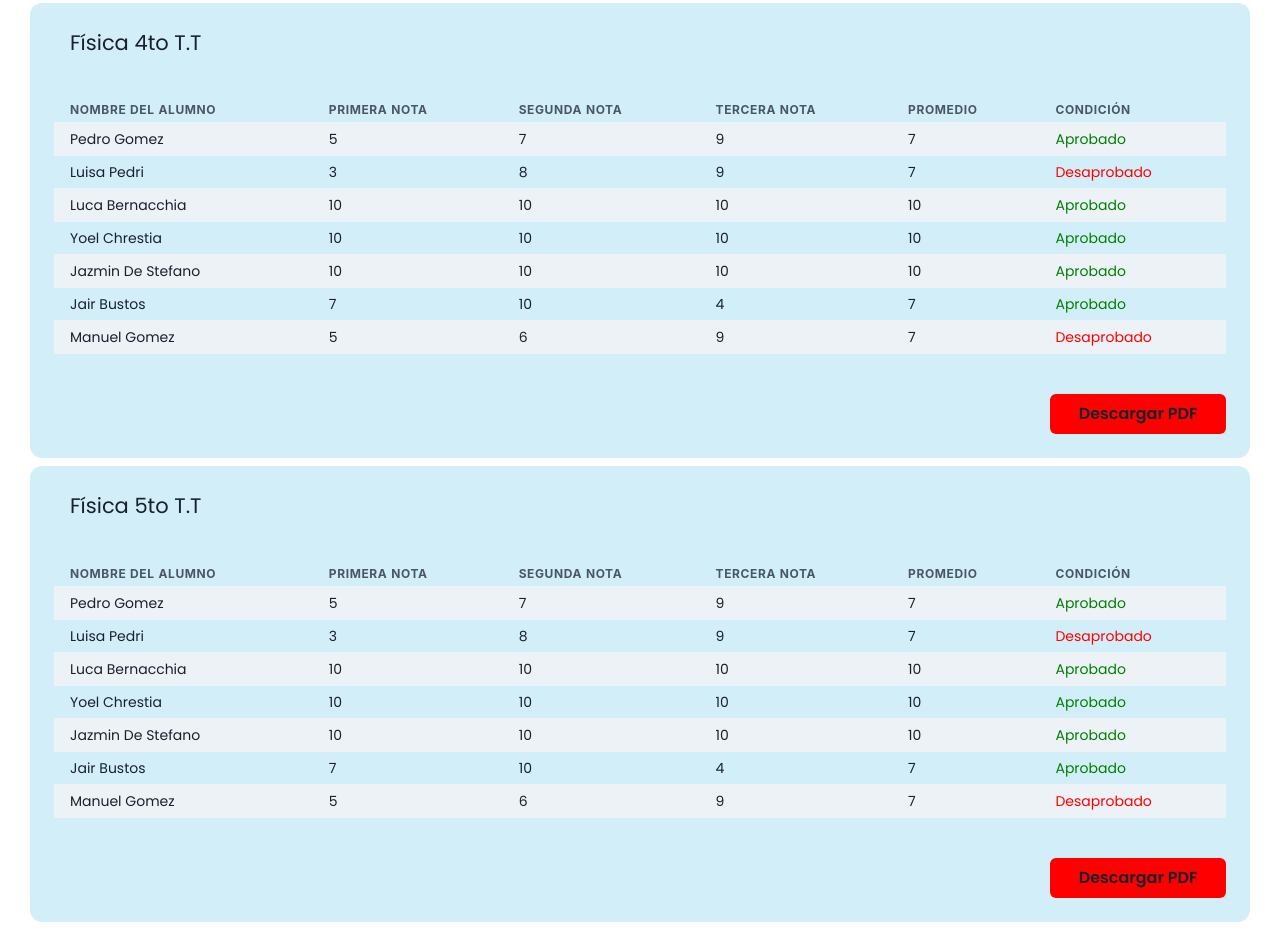
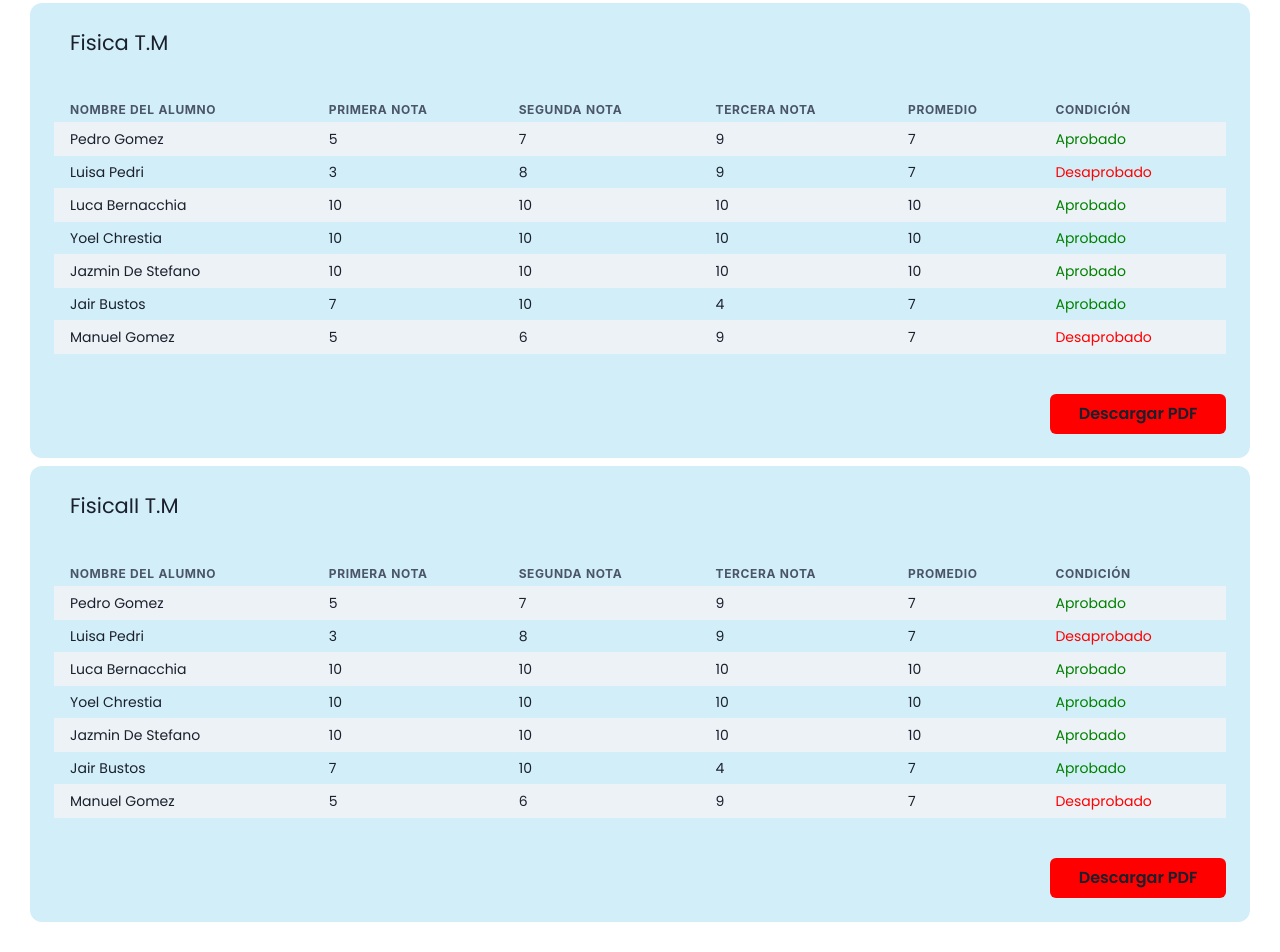
Before and after one commit to YoelChrestia/tp-interfaces, a React (Create React App) app: page /notas in a window 1280 px wide. Shown: the part 649-1601 px from the top of the page. Built offline with nearby package versions, Linux system fonts and the light colour scheme.

Commit message:
Fix Navbar y filtros notas

```diff
--- a/src/App.js
+++ b/src/App.js
@@ -1,42 +1,13 @@
-import { useState } from "react";
-import { ChakraProvider } from "@chakra-ui/react";
-import { Route } from "wouter";
-import Home from "./pages/home/index";
-import Login from "./pages/login/index";
-import Calendar from "./pages/calendar/index";
-import Notas from "./pages/notas/index";
-import Mensajeria from "./pages/mensajeria/index";
-import Materias from "./pages/materias/index";
-import "./App.css";
+import { ChakraProvider } from "@chakra-ui/react"
+import "./App.css"
 import Layout from "./components/Layout";
+import { Router } from "./Router"
 
 function App() {
-  const [filtroMaterias, setFiltroMaterias] = useState("");
-
   return (
     <ChakraProvider>
-      <Route path="/">
-        <Login />
-      </Route>
       <Layout>
-        <Route path="/home">
-          <Home />
-        </Route>
-        <Route path="/materias">
-          <Materias
-            filtroMaterias={filtroMaterias}
-            setFiltroMaterias={setFiltroMaterias}
-          />
-        </Route>
-        <Route path="/notas">
-          <Notas />
-        </Route>
-        <Route path="/mensajeria">
-          <Mensajeria />
-        </Route>
-        <Route path="/calendario-academico">
-          <Calendar />
-        </Route>
+        <Router/>
       </Layout>
     </ChakraProvider>
   );
--- /dev/null
+++ b/src/Router.js
@@ -0,0 +1,45 @@
+import React from 'react'
+import { Route } from 'wouter'
+import Home from "./pages/home/index"
+import Login from "./pages/login/index"
+import Calendar from "./pages/calendar/index"
+import Notas from "./pages/notas/index"
+import Mensajeria from "./pages/mensajeria/index"
+import Materias from "./pages/materias/index"
+
+export const Router = () => {
+
+
+
+  return (
+    <>
+    <Route path="/">
+        <Login />
+      </Route>
+        <Route path="/home">
+          <Home />
+        </Route>
+        <Route path="/materias">
+          <Materias/>
+        </Route>
+        <Route path="/notas">
+          <Notas materia={""}/>
+        </Route>
+        <Route path="/notas/Matematica">
+          <Notas materia={"Matematica"}/>
+        </Route>
+        <Route path="/notas/Fisica">
+          <Notas materia={"Fisica"}/>
+        </Route>
+        <Route path="/notas/FisicaII">
+          <Notas materia={"FisicaII"}/>
+        </Route>
+        <Route path="/mensajeria">
+          <Mensajeria />
+        </Route>
+        <Route path="/calendario-academico">
+          <Calendar />
+        </Route>
+    </>
+  )
+}
--- a/src/components/Layout.js
+++ b/src/components/Layout.js
@@ -1,12 +1,17 @@
 import { Stack } from "@chakra-ui/react";
+import { useLocation } from "wouter";
 import NavBar from "./NavBar";
 
 const Layout = ({children}) => {
+
+  const [location, setLocation] = useLocation();
+
   return (
-    <Stack p={"30px"}>
-      <NavBar />
-      {children}
-    </Stack>
+    <>
+    {
+      location === '/' ? <>{children}</> : <Stack p={"30px"}><NavBar />{children}</Stack>
+    }
+    </>
   );
 };
 
--- /dev/null
+++ b/src/pages/materias/filtroNotas.js
@@ -0,0 +1,30 @@
+import { Select } from "@chakra-ui/react";
+import { useLocation } from "wouter";
+import { borders } from "../../theme/theme";
+
+export const FiltroNota = ({ materias, value }) => {
+
+  const [location, setLocation] = useLocation();
+
+  return (
+    <Select
+      w={"40%"}
+      bgColor={"white"}
+      size={"sm"}
+      borderRadius={borders.borderRadius}
+      onChange={(e) => setLocation(`/notas/${e.target.value}`)}
+      value={value}
+    >
+      <option value={""}>
+        Selecciona la materia
+      </option>
+      {materias.map((materia) => {
+        return (
+          <>
+            <option value={materia}>{materia}</option>
+          </>
+        );
+      })}
+    </Select>
+  );
+};
--- a/src/pages/materias/index.js
+++ b/src/pages/materias/index.js
@@ -33,7 +33,7 @@ const materias = [
       {
         icono: <Image src={"/images/notas.png"} />,
         texto: "Notas",
-        link: "/notas",
+        link: "/notas/Matematica",
       },
       {
         icono: <Image src={"/images/mensajeria.png"} />,
@@ -60,7 +60,7 @@ const materias = [
       {
         icono: <Image src={"/images/notas.png"} />,
         texto: "Notas",
-        link: "/notas",
+        link: "/notas/Fisica",
       },
       {
         icono: <Image src={"/images/mensajeria.png"} />,
@@ -87,7 +87,7 @@ const materias = [
       {
         icono: <Image src={"/images/notas.png"} />,
         texto: "Notas",
-        link: "/notas",
+        link: "/notas/FisicaII",
       },
       {
         icono: <Image src={"/images/mensajeria.png"} />,
@@ -106,7 +106,7 @@ const nombreMaterias = () => {
   return mats;
 };
 
-const Materias = ({ filtroMaterias, setFiltroMaterias }) => {
+const Materias = () => {
   const [materiaFiltrada, setMateriaFiltrada] = useState("");
   const [materiaMostrar, setMateriaMostrar] = useState([]);
   const direction = useBreakpointValue({
@@ -199,10 +199,6 @@ const Materias = ({ filtroMaterias, setFiltroMaterias }) => {
                               cursor="pointer"
                               direction={"row"}
                               _hover={{ color: colors.blue3 }}
-                              onChange={
-                                desplegable.texto === "Notas" &&
-                                setFiltroMaterias(materia.nombre)
-                              }
                             >
                               {desplegable.icono}
                               <Text>
--- a/src/pages/notas/index.js
+++ b/src/pages/notas/index.js
@@ -10,8 +10,8 @@ import {
   Button,
   Text,
 } from "@chakra-ui/react";
-import { borders, colors, sizes } from "../../theme/theme";
-import MateriaFiltro from "../materias/materiaFiltro";
+import { borders, colors, sizes } from "../../theme/theme"
+import {FiltroNota} from "../materias/filtroNotas"
 
 const alumnos = [
   {
@@ -65,35 +65,38 @@ const alumnos = [
   },
 ];
 
-const materias = ["Matematica", "Fisica", "Fisica II"];
+const materias = ["Matematica", "Fisica", "FisicaII"];
 
-const Notas = () => {
-  const [materiaFiltrada, setMateriaFiltrada] = useState("");
-  const [materiaMostrar, setMateriaMostrar] = useState([]);
+const Notas = ({materia}) => {
+  // const [materiaFiltrada, setMateriaFiltrada] = useState("");
+  // const [materiaMostrar, setMateriaMostrar] = useState([]);
 
-  useEffect(() => {
-    let materiasFiltered = [...materias];
+  // useEffect(() => {
+  //   let materiasFiltered = [...materias];
 
-    if (materiaFiltrada === "default") {
-      setMateriaMostrar(...materias);
-    }
+  //   if (materiaFiltrada === "default") {
+  //     setMateriaMostrar(...materias);
+  //   }
 
-    if (materiaFiltrada && materiaFiltrada !== "default") {
-      materiasFiltered = materias.filter(
-        (materia) => materia === materiaFiltrada
-      );
-    }
-    setMateriaMostrar(materiasFiltered);
-  }, [materiaFiltrada, materias]);
+  //   if (materiaFiltrada && materiaFiltrada !== "default") {
+  //     materiasFiltered = materias.filter(
+  //       (materia) => materia === materiaFiltrada
+  //     );
+  //   }
+  //   setMateriaMostrar(materiasFiltered);
+  // }, [materiaFiltrada, materias]);
 
   const Notas = () => {
     return (
       <Stack direction={"column"}>
-        <MateriaFiltro
+        {/* <MateriaFiltro
           materias={materias}
           setMateriaFiltrada={setMateriaFiltrada}
-        />
-        <Stack
+        /> */}
+        <FiltroNota materias={materias} value={materia}/>
+        { materia === "" ? materias.map((e,y)=>{
+          return(
+          <Stack
           direction={"column"}
           w={"100%"}
           p={6}
@@ -102,7 +105,7 @@ const Notas = () => {
           borderRadius={borders.borderRadius}
         >
           <Stack px={4}>
-            <Text fontSize={sizes.miniTitle}>Matemática 2do T.M</Text>
+            <Text fontSize={sizes.miniTitle}>{materias[y]} T.M</Text>
           </Stack>
           <Table size="sm" w={"100%"} variant="striped" colorScheme="gray">
             <Thead>
@@ -157,8 +160,9 @@ const Notas = () => {
               Descargar PDF
             </Button>
           </Stack>
-        </Stack>
-        <Stack
+        </Stack>)
+        }) :
+          <Stack
           direction={"column"}
           w={"100%"}
           p={6}
@@ -167,7 +171,7 @@ const Notas = () => {
           borderRadius={borders.borderRadius}
         >
           <Stack px={4}>
-            <Text fontSize={sizes.miniTitle}>Física 4to T.T</Text>
+          <Text fontSize={sizes.miniTitle}>{materia === "Matematica" ? materias[0] : materias[1]} T.T</Text>
           </Stack>
           <Table size="sm" w={"100%"} variant="striped" colorScheme="gray">
             <Thead>
@@ -222,72 +226,7 @@ const Notas = () => {
               Descargar PDF
             </Button>
           </Stack>
-        </Stack>
-        <Stack
-          direction={"column"}
-          w={"100%"}
-          p={6}
-          bgColor={colors.blue1}
-          gap={10}
-          borderRadius={borders.borderRadius}
-        >
-          <Stack px={4}>
-            <Text fontSize={sizes.miniTitle}>Física 5to T.T</Text>
-          </Stack>
-          <Table size="sm" w={"100%"} variant="striped" colorScheme="gray">
-            <Thead>
-              <Tr>
-                <Th>Nombre del alumno</Th>
-                <Th>Primera Nota</Th>
-                <Th>Segunda Nota</Th>
-                <Th>Tercera Nota</Th>
-                <Th>Promedio</Th>
-                <Th>Condición</Th>
-              </Tr>
-            </Thead>
-            <Tbody>
-              {alumnos.map((alumno) => {
-                return (
-                  <Tr>
-                    <Td align="center" value={alumno.apellido}>
-                      {alumno.nombre} {alumno.apellido}
-                    </Td>
-                    <Td align="center">{alumno.primeraNota}</Td>
-                    <Td align="center">{alumno.segundaNota}</Td>
-                    <Td align="center">{alumno.terceraNota}</Td>
-                    <Td align="center">
-                      {Math.round(
-                        (alumno.primeraNota +
-                          alumno.segundaNota +
-                          alumno.terceraNota) /
-                          3
-                      )}
-                    </Td>
-                    {(alumno.primeraNota +
-                      alumno.segundaNota +
-                      alumno.terceraNota) /
-                      3 >=
-                    7 ? (
-                      <Td align="center" color={"green"}>
-                        Aprobado
-                      </Td>
-                    ) : (
-                      <Td align="center" color={"red"}>
-                        Desaprobado
-                      </Td>
-                    )}
-                  </Tr>
-                );
-              })}
-            </Tbody>
-          </Table>
-
-          <Stack w={"100%"}>
-            <Button bgColor={"red"} alignSelf={"end"} w={"15%"} size={"md"}>
-              Descargar PDF
-            </Button>
-          </Stack>
-        </Stack>
+        </Stack>}
       </Stack>
     );
   };
```
